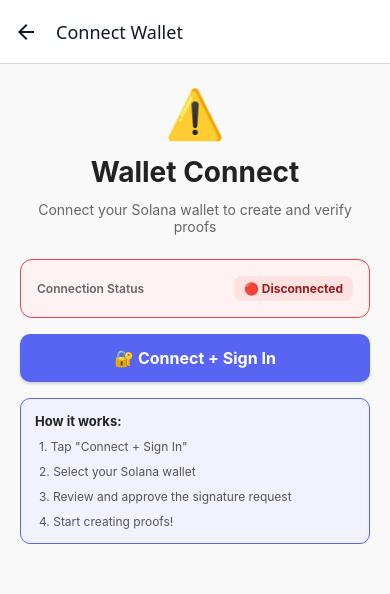
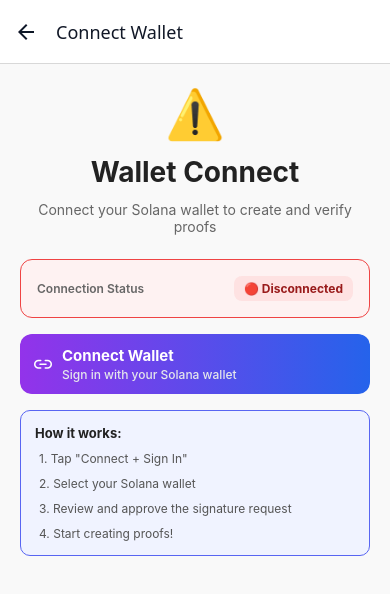
Before and after one commit to thaboyjuicee/scanproof_app, a React Native app: screen /WalletConnect in a window 390 px wide. Shown: the top 594 px of the page. Built offline with nearby package versions, Linux system fonts and the light colour scheme; what @solana/web3.js would draw is missing.

Commit message:
feat: enhance WalletConnectScreen with improved action button UI and loading states

```diff
--- a/src/screens/wallet-connect-screen.tsx
+++ b/src/screens/wallet-connect-screen.tsx
@@ -1,5 +1,7 @@
 import React from 'react';
 import { ActivityIndicator, ScrollView, StyleSheet, Text, TouchableOpacity, useWindowDimensions, View } from 'react-native';
+import { LinearGradient } from 'expo-linear-gradient';
+import { Feather } from '@expo/vector-icons';
 
 import { useWallet } from '../hooks/use-wallet';
 
@@ -7,6 +9,7 @@
   const { width } = useWindowDimensions();
   const { walletSession, connectWallet, disconnectWallet, loading, error, clearError } = useWallet();
   const isCompact = width < 380;
+  const loadingLabel = loading ? (walletSession ? 'Disconnecting...' : 'Connecting...') : walletSession ? 'Disconnect Wallet' : 'Connect Wallet';
 
   return (
     <ScrollView contentContainerStyle={styles.container}>
@@ -59,13 +62,33 @@
 
       {/* Action Button */}
       <TouchableOpacity
-        style={[styles.actionButton, walletSession ? styles.actionDisconnect : styles.actionConnect]}
+        style={styles.actionButtonTouch}
         onPress={() => void (walletSession ? disconnectWallet() : connectWallet())}
         disabled={loading}
+        activeOpacity={0.85}
       >
-        <Text style={styles.actionButtonText}>
-          {loading ? 'Connecting...' : walletSession ? '🔓 Disconnect Wallet' : '🔐 Connect + Sign In'}
-        </Text>
+        {walletSession ? (
+          <View style={[styles.actionButtonSurface, styles.actionDisconnect]}>
+            <Feather name="log-out" size={18} color="#b91c1c" />
+            <View style={styles.actionTextWrap}>
+              <Text style={[styles.actionButtonText, styles.actionDisconnectText]}>{loadingLabel}</Text>
+              <Text style={[styles.actionButtonSubText, styles.actionDisconnectSubText]}>End current wallet session</Text>
+            </View>
+          </View>
+        ) : (
+          <LinearGradient
+            colors={['#9333ea', '#2563eb']}
+            start={{ x: 0, y: 0 }}
+            end={{ x: 1, y: 0 }}
+            style={styles.actionButtonSurface}
+          >
+            <Feather name="link-2" size={18} color="#ffffff" />
+            <View style={styles.actionTextWrap}>
+              <Text style={styles.actionButtonText}>{loadingLabel}</Text>
+              <Text style={styles.actionButtonSubText}>Sign in with your Solana wallet</Text>
+            </View>
+          </LinearGradient>
+        )}
       </TouchableOpacity>
 
       {/* Info */}
@@ -215,26 +238,49 @@
     fontSize: 13,
     fontWeight: '600',
   },
-  actionButton: {
-    paddingVertical: 14,
+  actionButtonTouch: {
+    borderRadius: 12,
+    overflow: 'hidden',
+  },
+  actionButtonSurface: {
+    minHeight: 60,
+    paddingVertical: 12,
+    paddingHorizontal: 14,
+    flexDirection: 'row',
+    alignItems: 'center',
+    gap: 10,
+    borderRadius: 12,
     borderRadius: 10,
-    alignItems: 'center',
     shadowColor: '#000',
     shadowOffset: { width: 0, height: 2 },
     shadowOpacity: 0.15,
     shadowRadius: 3,
     elevation: 3,
   },
-  actionConnect: {
-    backgroundColor: '#5865f2',
+  actionDisconnect: {
+    backgroundColor: '#fef2f2',
+    borderWidth: 1,
+    borderColor: '#fecaca',
   },
-  actionDisconnect: {
-    backgroundColor: '#ef4444',
+  actionTextWrap: {
+    flex: 1,
+    gap: 2,
   },
   actionButtonText: {
     color: '#fff',
-    fontSize: 16,
+    fontSize: 15,
     fontWeight: '700',
+  },
+  actionButtonSubText: {
+    color: '#e5e7eb',
+    fontSize: 12,
+    fontWeight: '500',
+  },
+  actionDisconnectText: {
+    color: '#b91c1c',
+  },
+  actionDisconnectSubText: {
+    color: '#7f1d1d',
   },
   infoBox: {
     backgroundColor: '#f0f3ff',
```
